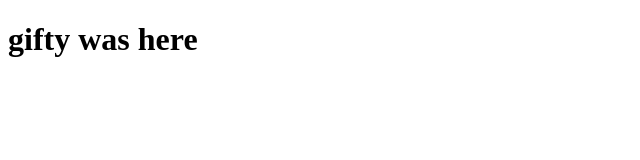
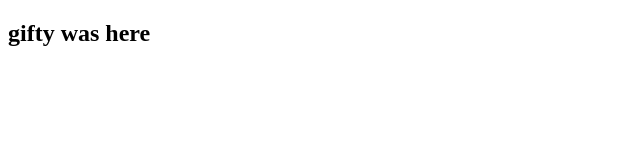
Before and after one commit to FBW-23-E10/github-recap2, a plain HTML site: page index.html in a window 1280 px wide. Shown: the whole page, without its empty margins (0-640 px from the left). Drawn offline with Linux system fonts and the light colour scheme.

Commit message:
changed h1 to h2

```diff
--- a/index.html
+++ b/index.html
@@ -6,6 +6,6 @@
     <title>Document</title>
 </head>
 <body>
-    <h1>gifty was here</h1>
+    <h2>gifty was here</h2>
 </body>
 </html>
```
